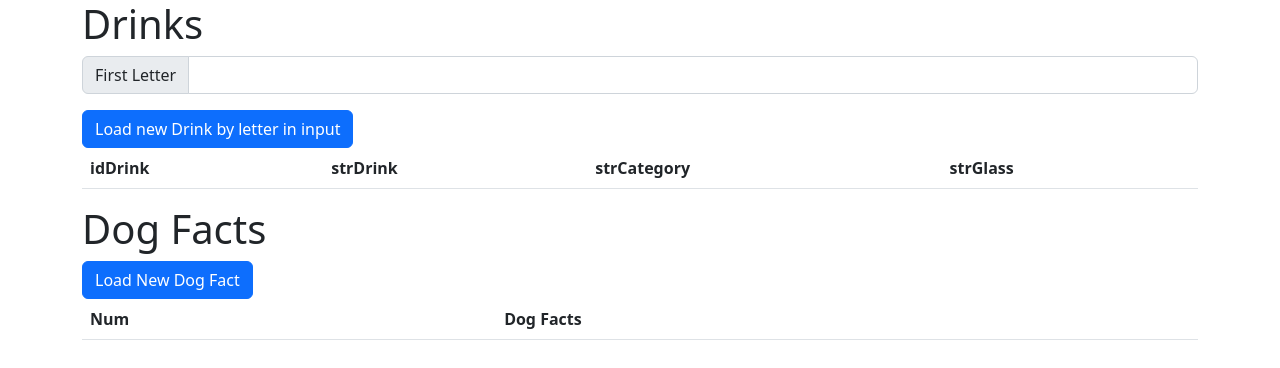
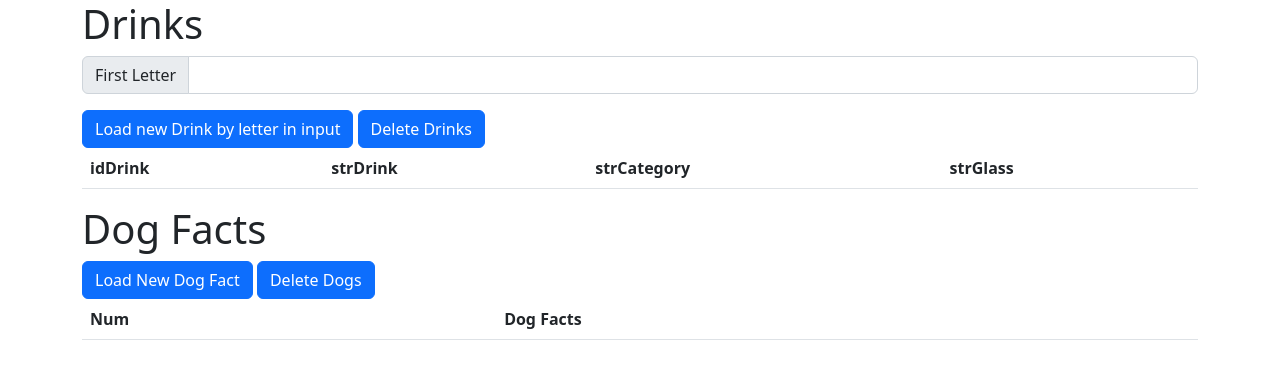
Before and after one commit to MaksymDoremi/test2004Oprava, a plain HTML site: page index.html in a window 1280 px wide. Drawn offline with nearby package versions, Linux system fonts and the light colour scheme; no server answers.

Commit message:
delete local storage buttons

```diff
--- a/index.html
+++ b/index.html
@@ -22,6 +22,7 @@
 			<input type="text" class="form-control" aria-label="Sizing example input" aria-describedby="firstLetterDrink" id='inputLetter'>
 		</div>
 		<button type="button" class="btn btn-primary" onclick="loadDrinkByLetter()">Load new Drink by letter in input</button>
+		<button type="button" class="btn btn-primary" onclick="deleteDrinks()">Delete Drinks</button>
 		<table class="table">
 			<thead>
 				<tr>
@@ -38,6 +39,7 @@
 		</table>
 		<h1>Dog Facts</h1>
 		<button type="button" class="btn btn-primary" onclick="loadDogFact()">Load New Dog Fact</button>
+		<button type="button" class="btn btn-primary" onclick="deleteDogs()">Delete Dogs</button>
 		<table class="table">
 			<thead>
 				<tr>
--- a/script.js
+++ b/script.js
@@ -228,3 +228,15 @@ function loadDrinkLocal() {
 
     }
 }
+
+function deleteDrinks() {
+	localDrinks = [];
+	localStorage.setItem("drinks", JSON.stringify(localDrinks));
+	$("#drinks").html('');
+}
+
+function deleteDogs() {
+	localDogs = [];
+	localStorage.setItem("dogs", JSON.stringify(localDogs));
+	$("#dogFactsTable").html('');
+}
```
